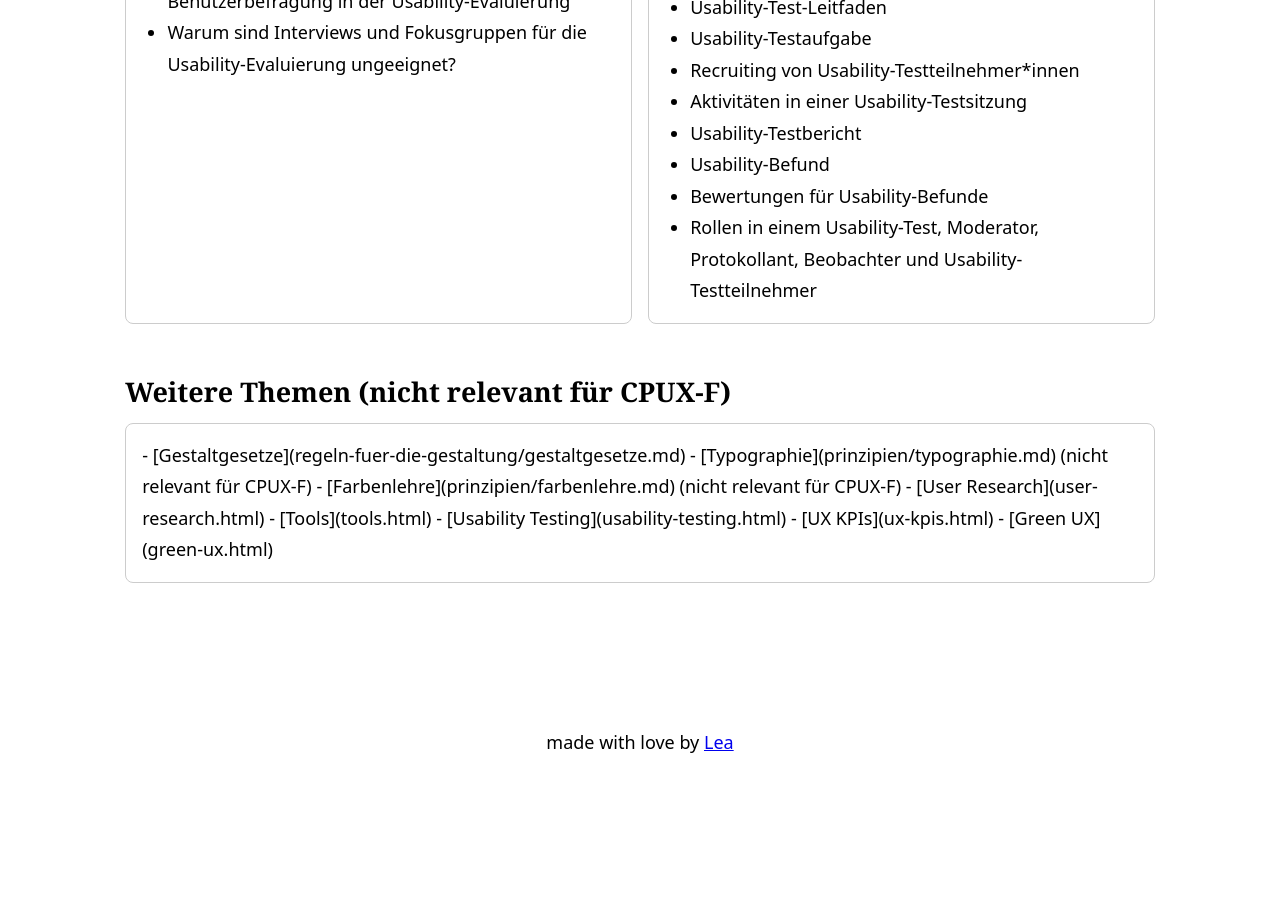
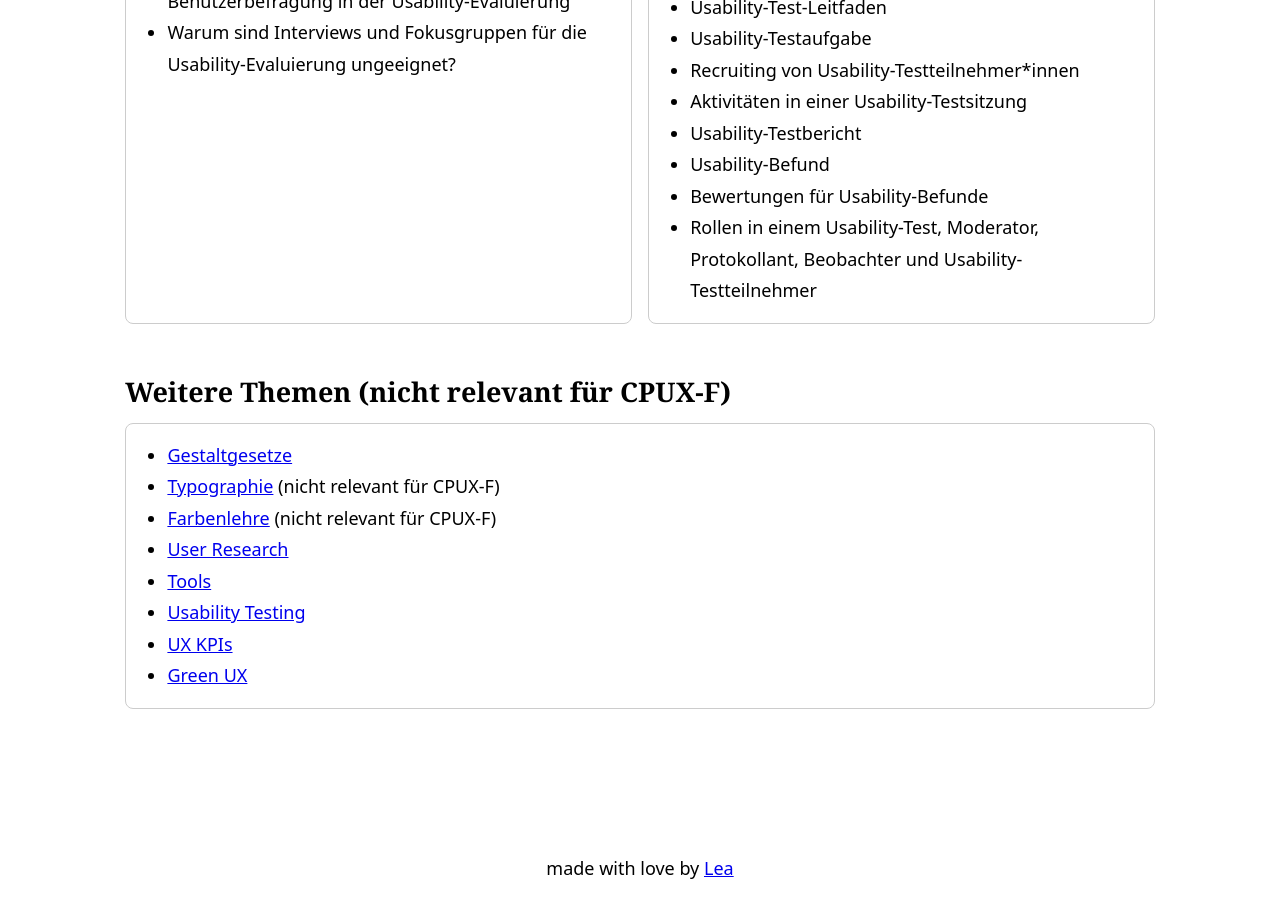
Before and after one commit to learosema/cpux-prep, a Jekyll site: the page built from index.md, in a window 1280 px wide and 900 px high, scrolled down 2984 px. Built offline with Jekyll 4.4.1, drawn with Linux system fonts in a browser that asks for light colours; our own code applies the rules of GitHub Pages for plain Markdown files; before the commit the page ends 3758 px from its top, so only the background shows below that.

Commit message:
fix: fix markdown

```diff
--- a/index.md
+++ b/index.md
@@ -188,7 +188,7 @@ sich jeden Tag etwas Zeit, um die Inhalte aus dem
 
 ## Weitere Themen (nicht relevant für CPUX-F)
 
-<div class="card flow">
+<div class="card flow" markdown="1">
 - [Gestaltgesetze](regeln-fuer-die-gestaltung/gestaltgesetze.md)
 - [Typographie](prinzipien/typographie.md) (nicht relevant für CPUX-F)
 - [Farbenlehre](prinzipien/farbenlehre.md) (nicht relevant für CPUX-F)
```
